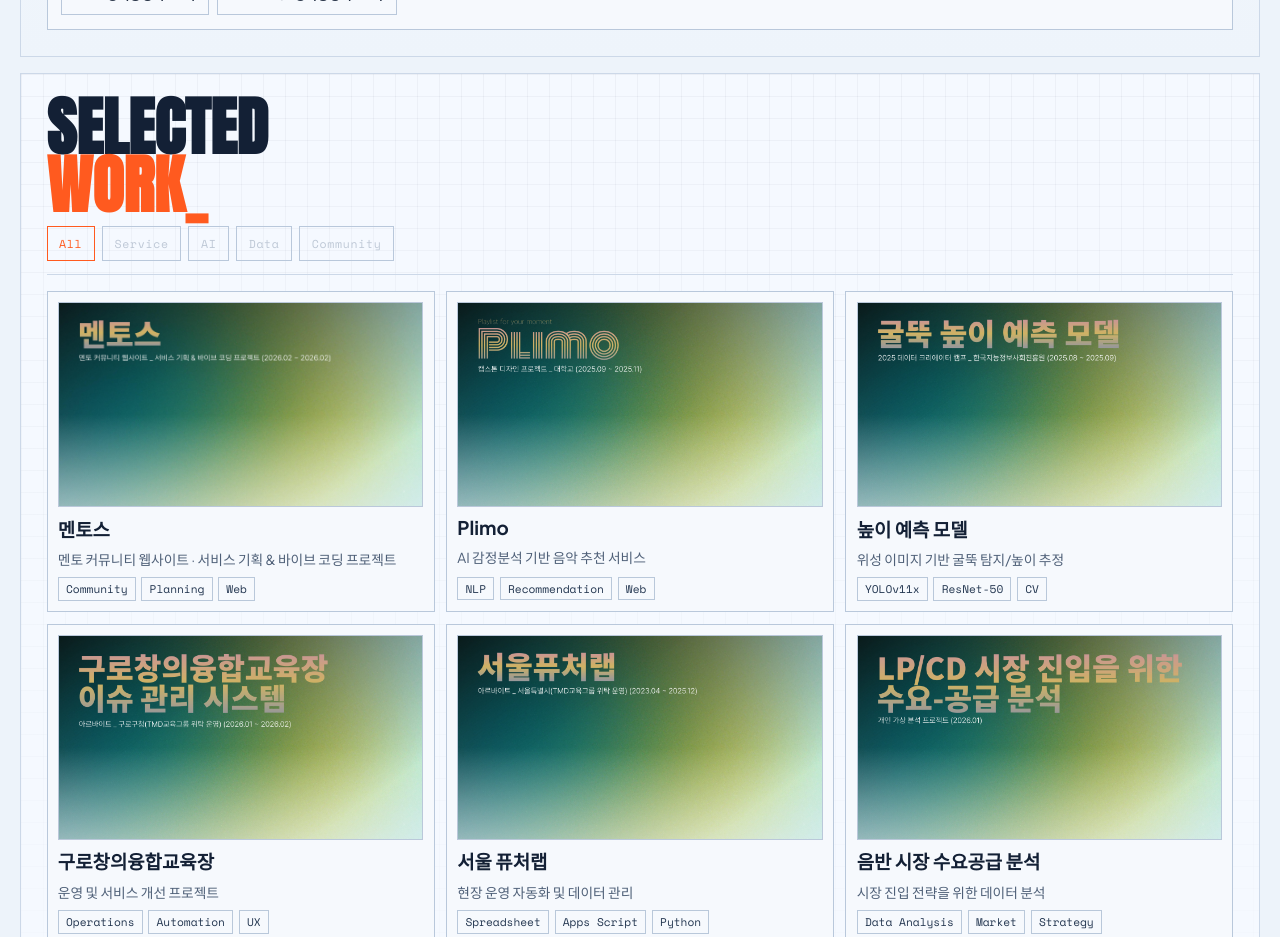
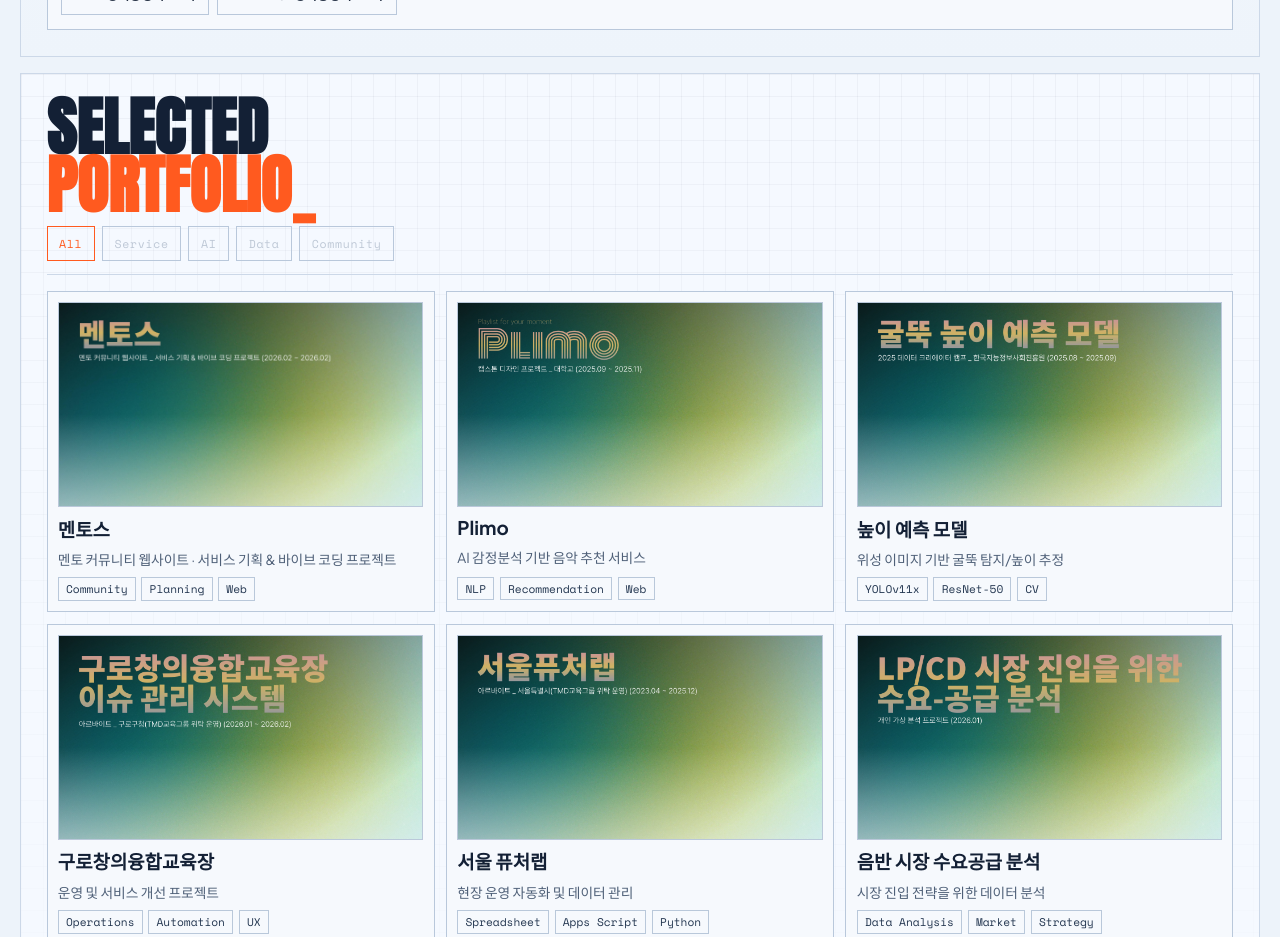
Before and after one commit to Jaegwae/portfolio, a React (Vite) app: page / in a window 1280 px wide. Shown: the part 2640-3577 px from the top of the page. Built offline with nearby package versions, Linux system fonts and the light colour scheme.

Commit message:
Update portfolio section heading

```diff
--- a/src/components/PortfolioGridSection.jsx
+++ b/src/components/PortfolioGridSection.jsx
@@ -38,7 +38,7 @@ function PortfolioGridSection({ items, onOpenDocument }) {
         <h2>
           SELECTED
           <br />
-          <span>WORK_</span>
+          <span>PORTFOLIO_</span>
         </h2>
         <div className="portfolio-filters">
           {categories.map((itemCategory) => (
```
